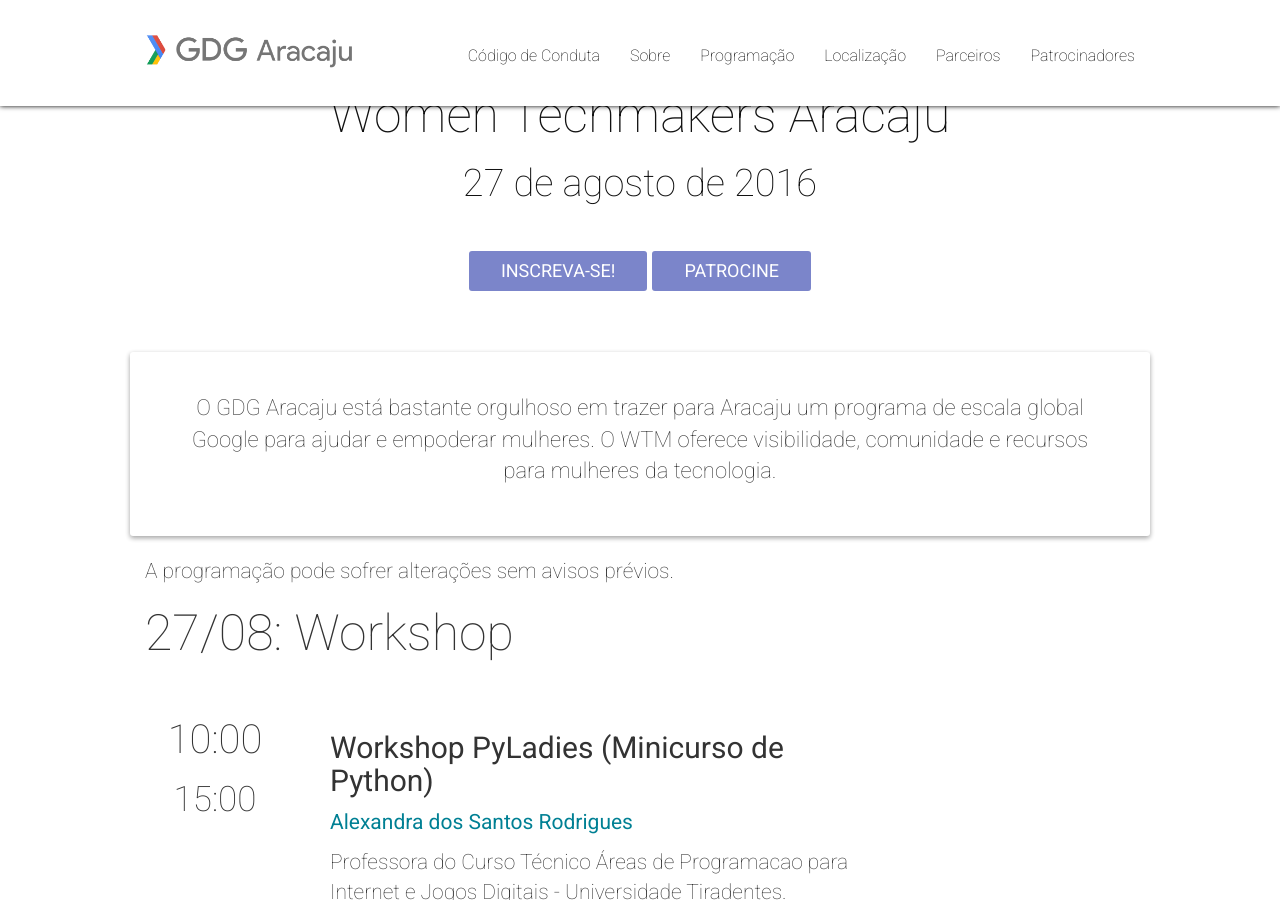
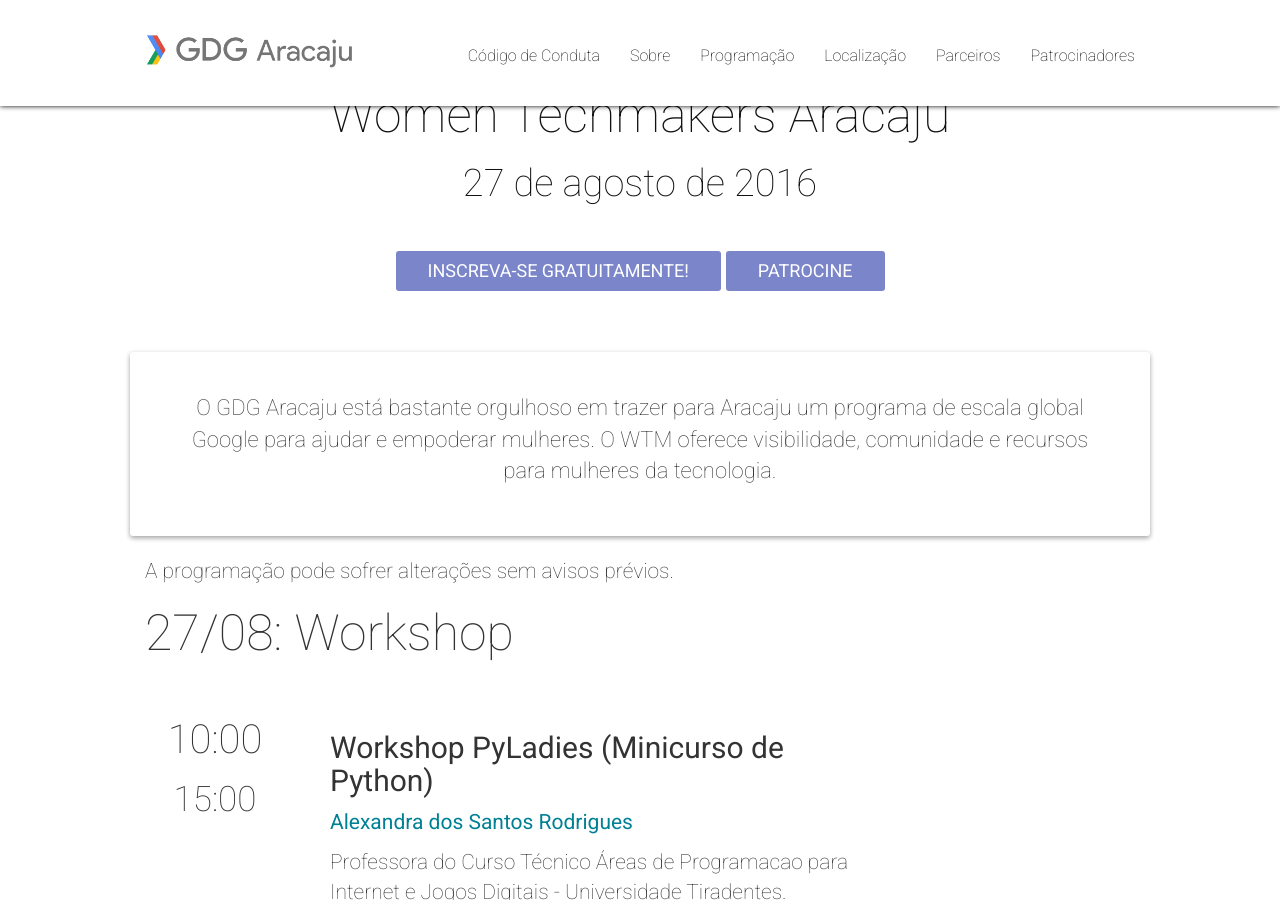
Before and after one commit to GDGAracaju/WTM2016, a Jekyll site: the page built from index.html, in a window 1280 px wide and 900 px high, scrolled down 595 px. Built offline with Jekyll 4.4.1, drawn with Linux system fonts in a browser that asks for light colours; nearby versions of some CDN libraries; Markdown is read by kramdown in place of the engine named in the settings; comment, search, counter and statistics services are not loaded.

Commit message:
Adiciona aviso de gratuidade

```diff
--- a/_config.yml
+++ b/_config.yml
@@ -23,7 +23,7 @@
     cover: "./img/og_image.png"
     facebook: "http://wtm.gdgaracaju.com.br/img/og_image.png"
 
-subscribe_text: "Inscreva-se!"
+subscribe_text: "Inscreva-se gratuitamente!"
 subscribe_url: "http://go.gdg.link/f"
 
 # Active sections on the website
```
